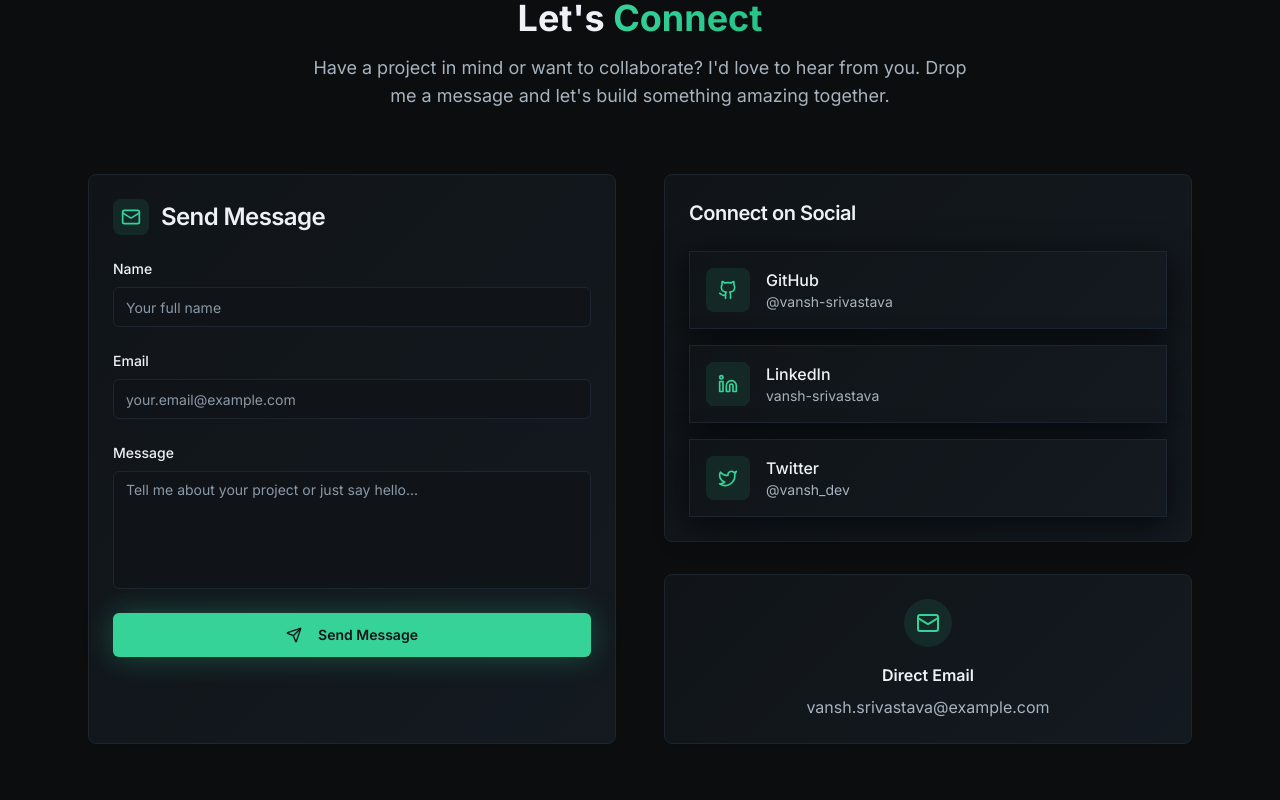
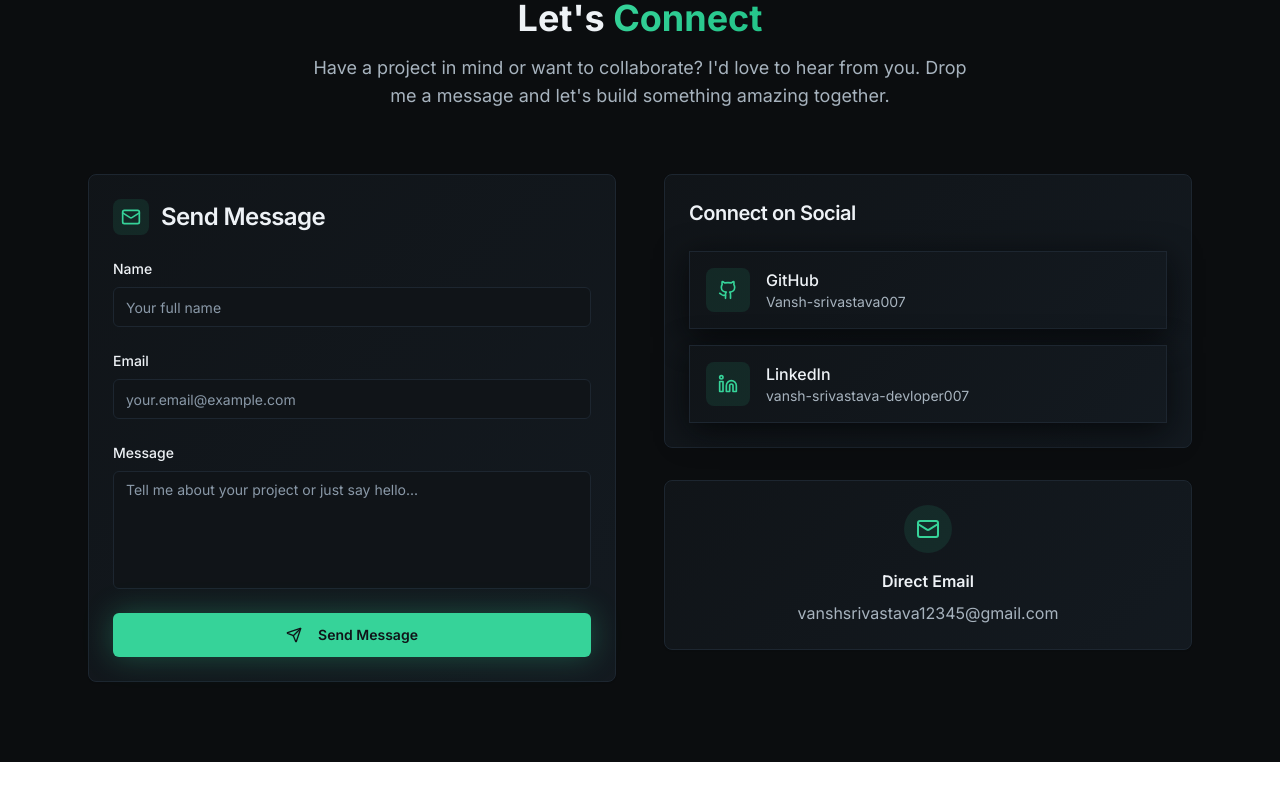
Before and after one commit to Vansh-srivastava007/vansh-3d-ai-folio, a React (Vite) app: page / in a window 1280 px wide. Shown: the part 3173-3973 px from the top of the page. After the commit the page ends 3935 px from the top, so only its background shows below. Built offline with nearby package versions, Linux system fonts and the light colour scheme.

Commit message:
Update contact info and social links
Update LinkedIn and GitHub URLs, add email, and remove Twitter link.

```diff
--- a/src/components/Contact.tsx
+++ b/src/components/Contact.tsx
@@ -2,7 +2,7 @@ import { Button } from "@/components/ui/button";
 import { Input } from "@/components/ui/input";
 import { Textarea } from "@/components/ui/textarea";
 import { Card, CardContent, CardHeader, CardTitle } from "@/components/ui/card";
-import { Github, Linkedin, Twitter, Send, Mail } from "lucide-react";
+import { Github, Linkedin, Send, Mail } from "lucide-react";
 import { useState } from "react";
 import { useToast } from "@/hooks/use-toast";
 
@@ -35,20 +35,14 @@ const Contact = () => {
     {
       name: "GitHub",
       icon: Github,
-      url: "https://github.com/vansh-srivastava",
-      handle: "@vansh-srivastava"
+      url: "https://github.com/Vansh-srivastava007",
+      handle: "Vansh-srivastava007"
     },
     {
       name: "LinkedIn",
       icon: Linkedin,
-      url: "https://linkedin.com/in/vansh-srivastava",
-      handle: "vansh-srivastava"
-    },
-    {
-      name: "Twitter",
-      icon: Twitter,
-      url: "https://twitter.com/vansh_dev",
-      handle: "@vansh_dev"
+      url: "https://www.linkedin.com/in/vansh-srivastava-devloper007",
+      handle: "vansh-srivastava-devloper007"
     }
   ];
 
@@ -179,7 +173,7 @@ const Contact = () => {
                 </div>
                 <h3 className="font-semibold text-portfolio-text-primary mb-2">Direct Email</h3>
                 <p className="text-portfolio-text-secondary">
-                  vansh.srivastava@example.com
+                  vanshsrivastava12345@gmail.com
                 </p>
               </div>
             </CardContent>
```
